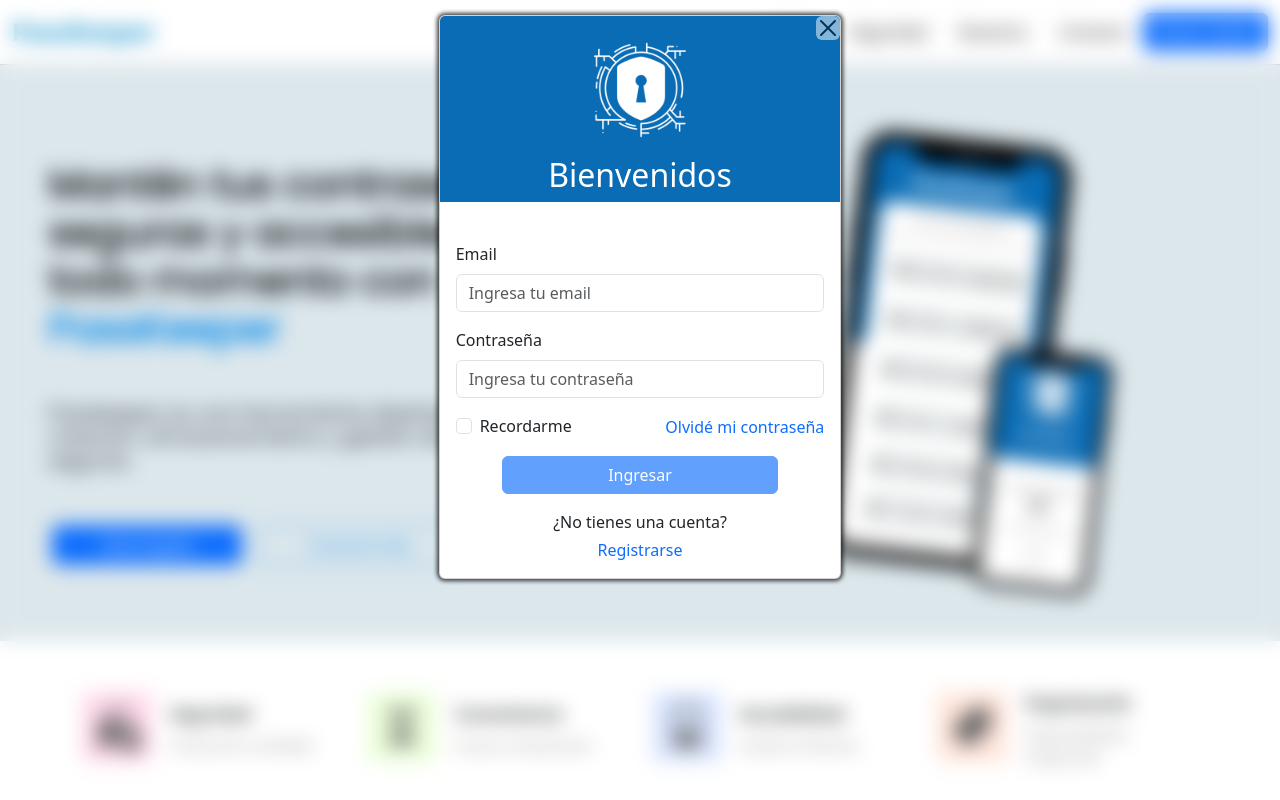
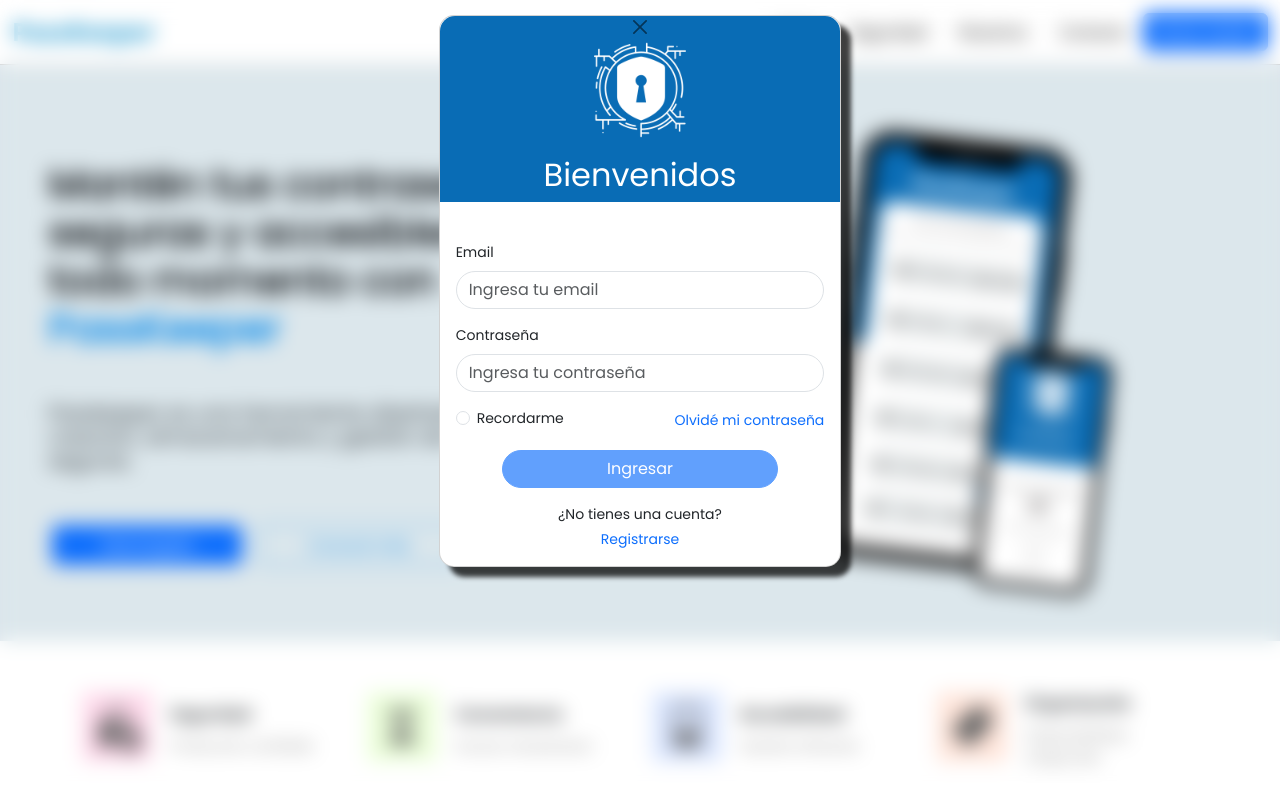
Before and after one commit to acamus79/ANG_PassKeeper, an Angular app: page /login in a window 1280 px wide. Both pictures are taken after a click on the link "Iniciar sesión". Shown: the top 800 px of the page. Built offline with nearby package versions, Linux system fonts and the light colour scheme.

Commit message:
Update login.component.css

```diff
--- a/src/app/auth/login/login.component.css
+++ b/src/app/auth/login/login.component.css
@@ -1,4 +1,7 @@
+
 .fixed_container {
+  font-family: 'Poppins', sans-serif; /* Fuente Poppins */
+  font-size:14px;
   position: fixed;
   top: 0;
   left: 0;
@@ -10,26 +13,49 @@
   backdrop-filter: blur(10px);
 }
 .container_card{
-  box-shadow: 0px 0px 4px 2px rgba(0,0,0,0.75);
-  -webkit-box-shadow: 0px 0px 4px 2px rgba(0,0,0,0.75);
--moz-box-shadow: 0px 0px 4px 2px rgba(0,0,0,0.75);
-margin-top:15px
+  margin-top:15px;
+  border-radius: 15px;
+  box-shadow: 10px 10px 5px 0px rgba(0,0,0,0.75);
+  -webkit-box-shadow: 10px 10px 5px 0px rgba(0,0,0,0.75);
+  -moz-box-shadow: 10px 10px 5px 0px rgba(0,0,0,0.75);
 }
 .container_logo{
   background: #096cb5;
-  border-top-left-radius: 5px;
-  border-top-right-radius: 5px;
+  border-top-left-radius: 15px;
+  border-top-right-radius: 15px;
 }
 .container_logo h2{
   color: #fff;
 }
-.container-boton{
+.container_boton{
   display: flex;
   justify-content: flex-end;
   position: relative;
   width:100%;
+  height: 5%;
 }
-.btn-close{
-  color: white;
-  background-color: #fff;
+.btn_close{
+  display: flex;
+  justify-content: center;
+  border-radius: 100%;
+  padding: 3%;
+  background:none;
+  border: 1px solid #fff;
 }
+.btn_close:hover{
+  background: #fff;
+}
+.btn_close img{
+  color:#fff;
+  width: 20px;
+  height: 20px;
+}
+.btn_close:hover i{
+  color:#918d8d;
+}
+form input {
+  border-radius: 30px;
+}
+form button{
+  border-radius: 30px;
+}
```
